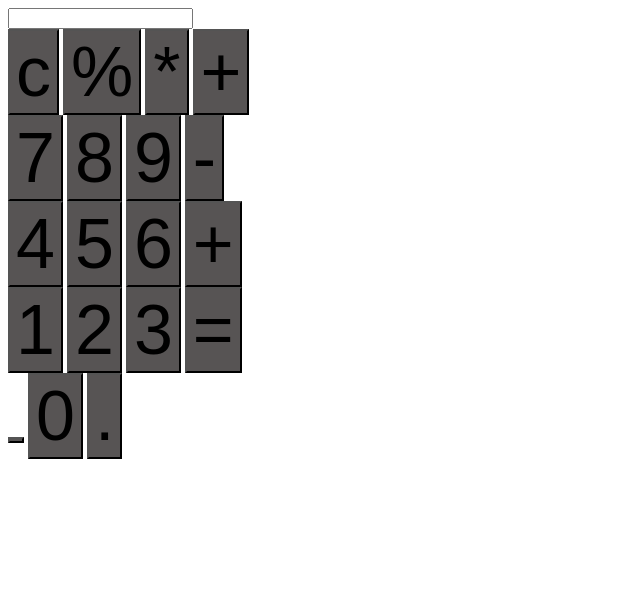
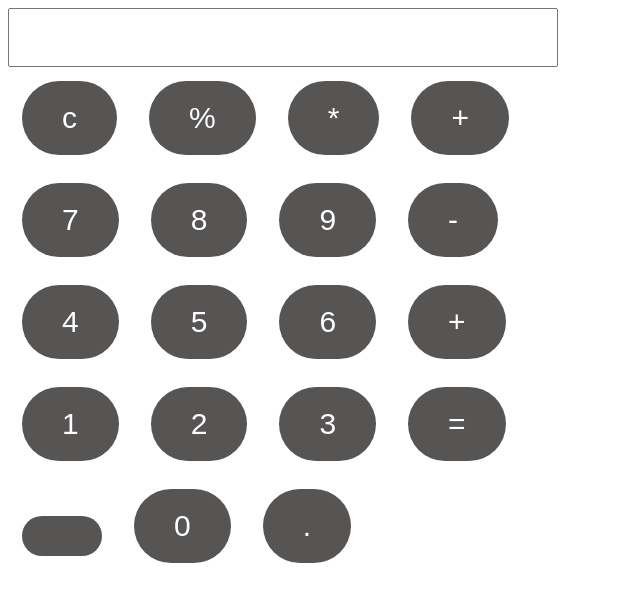
Before and after one commit to Johnkamau106/my-calculator, a plain HTML site: page index.html in a window 1280 px wide. Shown: the whole page, without its empty margins (0-640 px from the left). Drawn offline with Linux system fonts and the light colour scheme.

Commit message:
css to the buttons to add style

```diff
--- a/style.css
+++ b/style.css
@@ -1,7 +1,25 @@
+#calculator {
+    background-color: rosybrown;
+}
+
+#display {
+    width: 40%;
+    height: 20%;
+    padding: 20px;
+    margin: auto;
+
+}
+
 button {
     background-color: rgb(87, 84, 84);
     font-family: Arial, Helvetica, sans-serif;
-    font-size: 70px;
+    font-size: 30px;
+    border-radius: 60px;
+    padding: 20px 40px;
+    margin: 14px;
+    color: white;
+    border: none;
+    cursor: pointer;
 
 
 }
```
